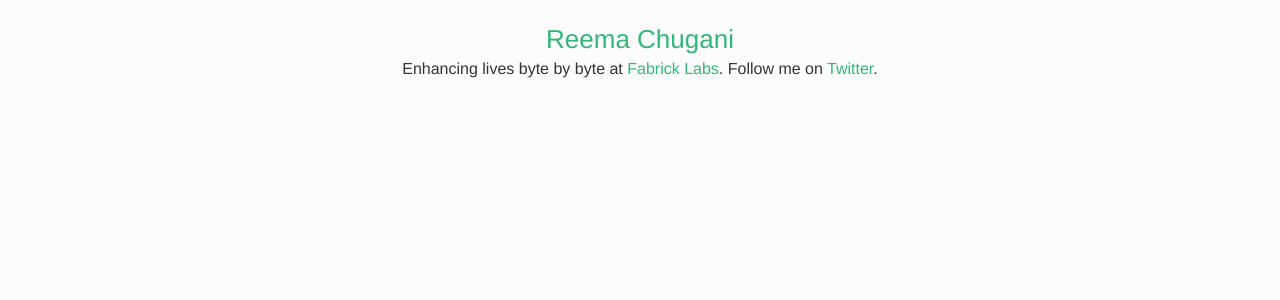
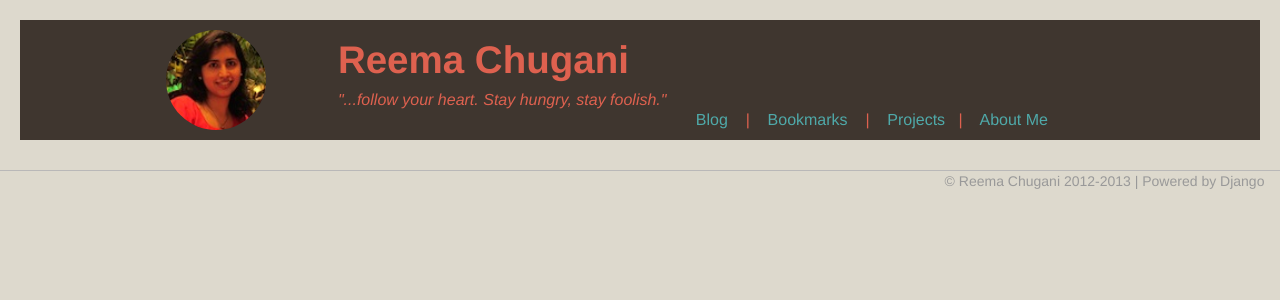
Before and after one commit to reemachugani/Personal-Website, a Django app: template mysite_com/templates/articles/about.html in a window 1280 px wide. Shown: the top 300 px of the page. Run offline with Django 3.2, Linux system fonts and the light colour scheme; the template is opened without the code that fills it, so the values that code supplies are empty; some libraries are stand-ins or nearby versions.

Commit message:
Redesigned, made the style consistent, edited templates

```diff
--- a/mysite_com/templates/articles/article_base.html
+++ b/mysite_com/templates/articles/article_base.html
@@ -1,113 +1,11 @@
-<html>
+{% extends 'base.html' %}
 
-	<head>
-		<title>Reema Chugani</title>
-                <link rel="stylesheet" href="/static/css/bootstrap.css" type="text/css" />
-                <style type="text/css">
+{% block content %}
 
-		body {
-                background-color:#FCFCFC;
-                background-repeat: repeat;
-                color: #333332;
-                font-size: 16px;
-                font-weight: 250;
-                padding-top: 20px;
-                padding-bottom: 30px;
-              }
+	<div class="span2"></div>
+	<div class="span7" style="padding-top:2%;">
+		{% block main-content %} {% endblock %}
+	</div>
+	<div class="span3"></div>
 
-                .header{
-                 font-size: 26px;
-                 line-height: 120%;
-                 font-weight: 600;
-                 }
-
-                h2{
-                 font-size: 26px;
-                }
-
-                h3{
-                 font-size: 22px;
-                 }
-
-                .banner a{
-                 color: #32B67A;
-                 text-decoration: none;
-                 border-bottom:none;
-                }
-                .banner a:hover{
-		 color: #32B67A;
-                 text-decoration: none;
-                 border-bottom: 1px dotted #333332;
-                }
-
-                a{
-                 color: #32B67A;
-		 text-decoration: none;
-                 border-bottom: 1px dotted #B9B8B8;
-                }
-
-                a:hover{
-		 color: #32B67A;
-		 text-decoration: none;
-                 border-bottom: 1px dotted #302226;
-                }
-
-                .date, .tags{
-                 color: #929291;
-                 font-size: 14px;
-                 font-weight: 100;
-                }
-
-                .tags a{
-                 color: #929291;
-		 border-bottom: none;
-                }
-
-                .tags a:hover{
-                 color: #32B67A;
-                 border-bottom: 1px dotted #929291;
-                }
-
-                .underline{
-                 border-bottom: 1px solid #B9B8B8;
-                }
-
-		::-moz-selection{
-                 background-color: #9CFFD3;
-                }
-                ::selection{
-                 background-color: #9CFFD3;
-                }
-
-            </style>
-            <link href="/static/css/bootstrap-responsive.css" rel="stylesheet">
-
-            <script type="text/javascript" src="//use.typekit.net/aln7xgn.js"></script>
-            <script type="text/javascript">try{Typekit.load();}catch(e){}</script>
-
-	</head>
-
-	<body>
-
-	    <div class="container-fluid">
-
-                <!-- BANNER -->
-                <div class="banner row-fluid" style="width:100%; height:10%; color:#333332; padding:0 0 10px 0; border-bottom:1px solid B9B9B8;">
-
-                                <div style="text-align:center;"><a href={% url blog_home %} style="font-size:26px; line-height:150%; font-weight:500;">Reema Chugani</a><br/> Enhancing lives byte by byte at <a href="https://twitter.com/fabricklabs">Fabrick Labs</a>. Follow me on <a href="https://twitter.com/reemachugani">Twitter</a>.<br/></div>
-
-                </div>
-
-		<!-- MAIN CONTENT -->
-		<div class="main-content row-fluid">
-			<div class="span3"></div>
-			<div class="span6" style="padding-top:2%;">
-				{% block main-content %} {% endblock %}
-			</div>
-			<div class="span3"></div>
-		</div>
-
-	   </div>
-	</body>
-
-</html>
+{% endblock %}
--- a/mysite_com/templates/blog/base.html
+++ b/mysite_com/templates/base.html
@@ -5,7 +5,7 @@
 		<link rel="stylesheet" href="/static/css/bootstrap.css" type="text/css" />
 		<style type="text/css">
 	      body {
-		background-color: #FCFCFC;
+		background-color: #DDD9CD;
 	      	background-repeat: repeat;
 	        color: #333332;
 		font-size: 16px;
@@ -29,14 +29,12 @@
                  }
 
 		.banner a{
-		 color: #B9B8B8;
+		 color: #4FA9A9;
 		 text-decoration: none;
-		 border-bottom: 1px solid #B9B8B8;
 		}
 		.banner a:hover{
-		 color: #FFFFFF;
-		 text-decoration: none;
-		 border-bottom: 1px solid #FFFFFF;
+		 color: #4FA9A9;
+		 text-decoration: underline;
 		}
 
 		a{
@@ -44,16 +42,16 @@
                  text-decoration: none;
                 }
 		a:active{
-		 color: #32B67A;
+		 color: #4FA9A9;
 		 text-decoration: none;
 		}
                 a:hover{
-                 color: #32B67A;
+                 color: #4FA9A9;
                  text-decoration: none;
                 }
 
 		.body a{
-		 color: #32B67A;
+		 color: #4FA9A9;
 		 border-bottom: 1px dotted #B9B8B8;
 		}
 
@@ -72,7 +70,7 @@
 		}
 
 		.tags a:hover{
-		 color: #32B67A;
+		 color: #4FA9A9;
 		 border-bottom: 1px dotted #929291;
 		}
 
@@ -120,6 +118,26 @@
 	 <div class="container-fluid">
 
 		<!-- BANNER -->
+		<div class="row-fluid banner" style="width:100%; padding:10px 0; background-color: #3F362F; color:#DE614F;">
+
+			<div class="span1"></div>
+			<div class="span2">
+				<div align="center"> <img src="/static/images/reema_90.jpeg" width="100px" height="100px" class="img-circle"/> </div>
+			</div>
+			<div class="span7">
+				<h1>Reema Chugani</h1>
+				<i>"...follow your heart. Stay hungry, stay foolish."</i>
+				<div style="text-align:right;">
+					<a href={% url blog_home %}>Blog</a> &nbsp;&nbsp; | &nbsp;&nbsp;
+					<a href={% url links_home %}>Bookmarks</a> &nbsp;&nbsp; | &nbsp;&nbsp;
+					<a href="">Projects</a>&nbsp;&nbsp; | &nbsp;&nbsp;
+					<a href="">About Me</a>
+				</div>
+			</div>
+			<div class="span2"></div>
+		</div>
+
+		<!--
 		<div class="banner" style="width:100%; padding:30px 0; background-color: #333332; color:#E3E3E3;">
 
 			<div align="center"> <img src="/static/images/reema_90.jpeg" width="100px" height="100px" class="img-circle"/> </div>
@@ -137,38 +155,11 @@
 
 			</div>
 		</div>
+		-->
 
 		<!-- MAIN-CONTENT, BLOG-ENTRIES, LINKS -->
                 <div class="row-fluid">
-			<div class="span2"></div>
-
-			<div id="main-links" class="span6" style="padding-top:3%;">
-				{% block main-links %} {% endblock %}
-                        </div>
-
-			<div id="categories" class="span2" style="text-align:right; padding-top:2%;">
-	        	        <ul class="unstyled">
-				<li class="categories-header">Categories</li>
-				<li><a href={% url blog_home %}>All</a></li>
-        	        	{% for tag in tag_list %}
-		                        <li><a href={% url blog_tag_page tag.name %} style="text-decoration: none;">{{tag.name|capfirst}}</a></li>
-				<!-- class="tag-cloud-{{tag.weight}} {{tag.count}} -->
-		                {% endfor %}
-				</ul>
-				<br/>
-				<ul class="unstyled">
-				<li class="categories-header">Bookmarks</li>
-				<li><a href={% url links_home %}>All</a></li>
-				<!--{% block bookmark-tags %} {% endblock %}-->
-				 <div class="bookmark-tags">
-              			 {% for tag in links_tag_list %}
-               				 <li><a href={% url links_tag_page tag.name %}>{{ tag.name|capfirst }}</a></li>
-               			 {% endfor %}
-       				 </div>
-                		</ul>
-			</div>
-
-			<div class="span2"></div>
+			{% block content %} {% endblock %}
             	</div>
 
 	   </div>
--- a/mysite_com/templates/blog/blog_home.html
+++ b/mysite_com/templates/blog/blog_home.html
@@ -1,4 +1,4 @@
-{% extends 'blog/base.html' %}
+{% extends 'blog/blog_base.html' %}
 
 {% load pagination_tags %}
 
--- a/mysite_com/templates/blog/bookmarks.html
+++ b/mysite_com/templates/blog/bookmarks.html
@@ -1,4 +1,4 @@
-{% extends 'blog/base.html' %}
+{% extends 'blog/blog_base.html' %}
 
 {% block main-links %}
 
```
Also changed, not shown: mysite_com/templates/blog/blog_base.html (added, +28 -0 lines), mysite_com/templates/blog/archive_by_month.html (line endings or trailing spaces).
